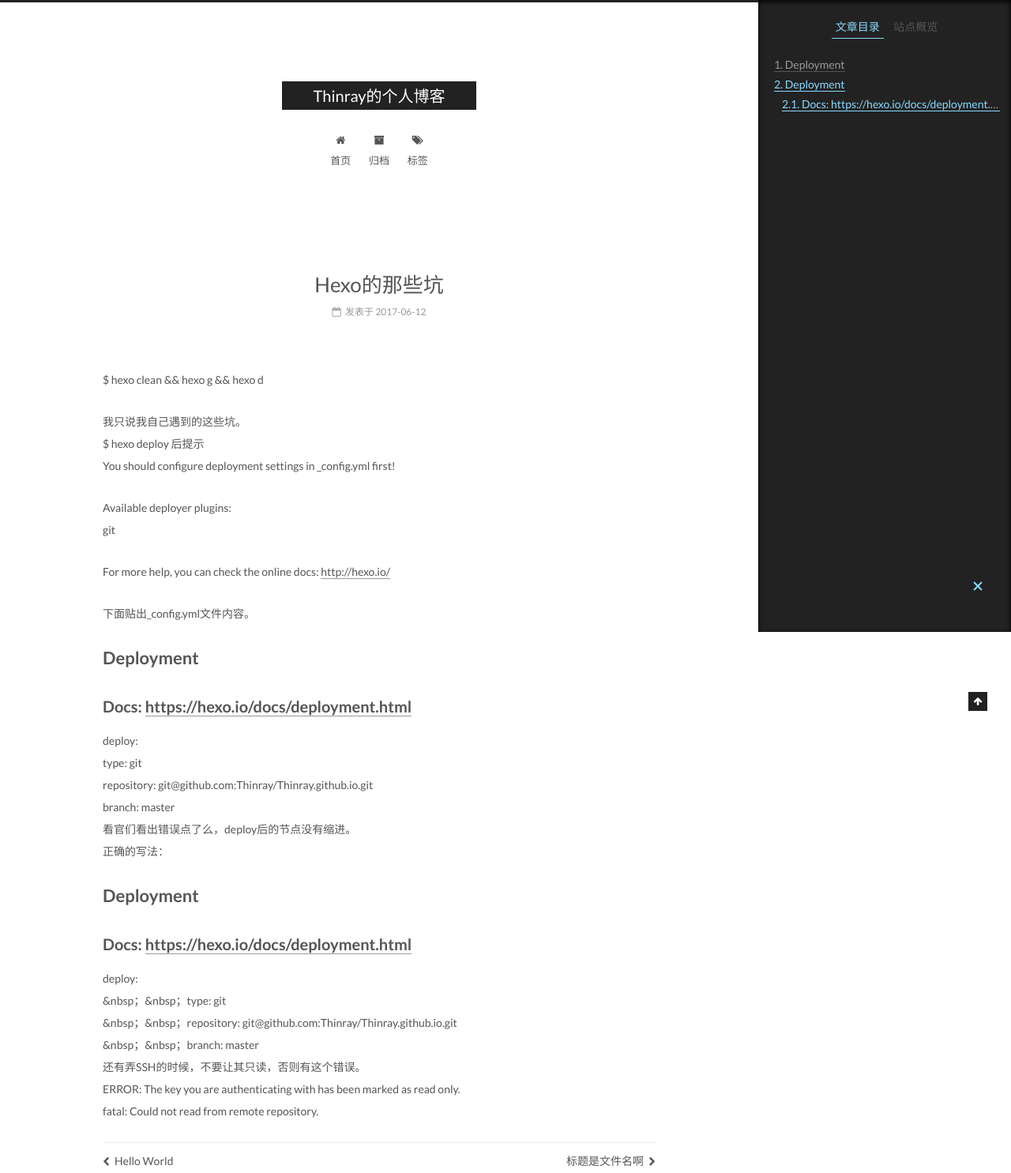
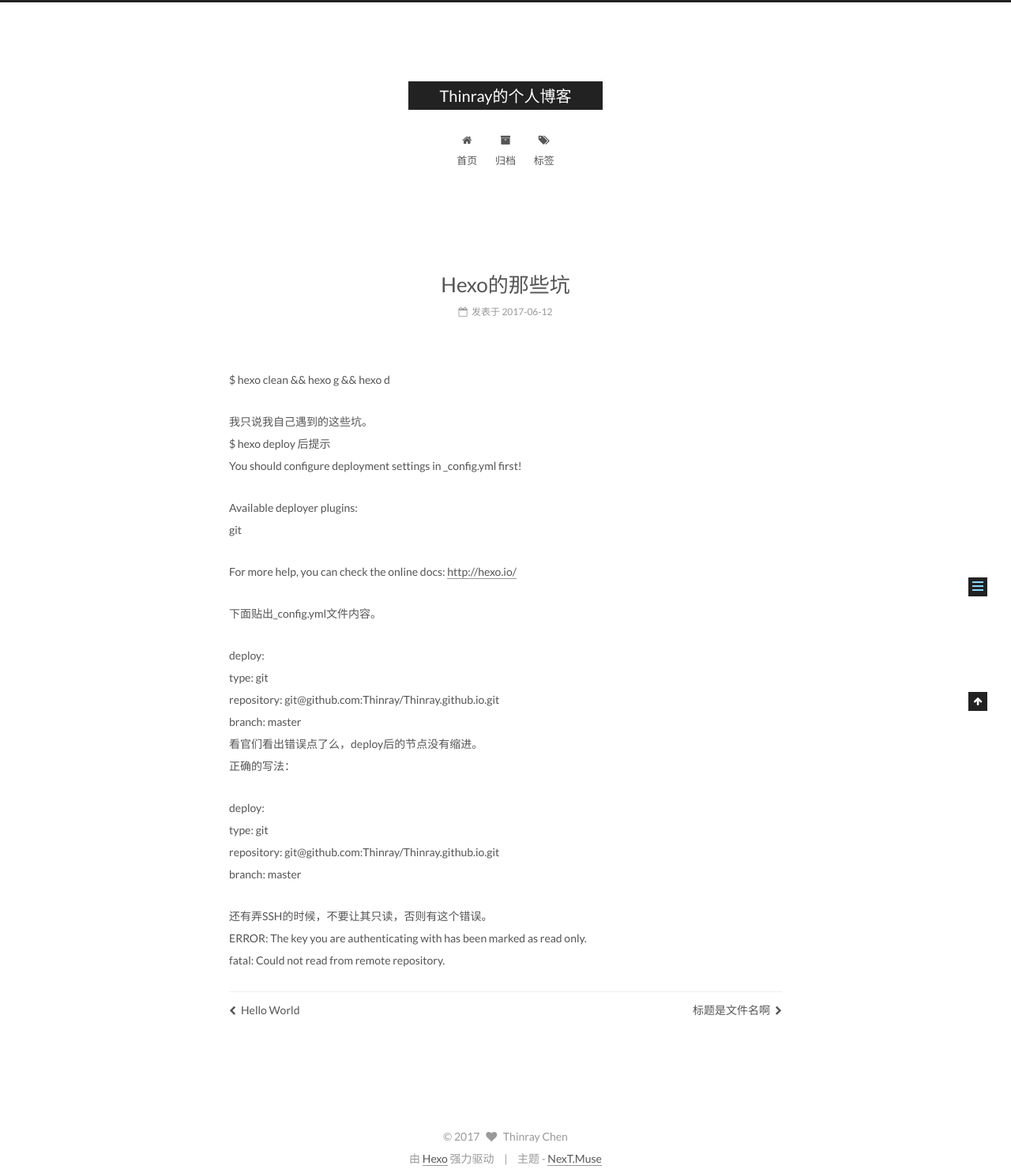
Before and after one commit to Thinray/Thinray.github.io, a plain HTML site: page 2017/06/12/试试中文/index.html in a window 1280 px wide. Shown: the top 1485 px of the page at 79% size. Drawn offline with Linux system fonts and the light colour scheme.

Commit message:
Site updated: 2017-06-12 12:09:03

```diff
--- a/2017/06/12/试试中文/index.html
+++ b/2017/06/12/试试中文/index.html
@@ -99,7 +99,7 @@
 <meta property="og:url" content="http://yoursite.com/2017/06/12/试试中文/index.html">
 <meta property="og:site_name" content="Thinray的个人博客">
 <meta property="og:description" content="$ hexo clean &amp;amp;&amp;amp; hexo g &amp;amp;&amp;amp; hexo d 我只说我自己遇到的这些坑。$ hexo deploy 后提示You should configure deployment settings in _config.yml first! Available deployer plugins:git For more help, you can chec">
-<meta property="og:updated_time" content="2017-06-12T04:04:25.000Z">
+<meta property="og:updated_time" content="2017-06-12T04:08:54.000Z">
 <meta name="twitter:card" content="summary">
 <meta name="twitter:title" content="Hexo的那些坑">
 <meta name="twitter:description" content="$ hexo clean &amp;amp;&amp;amp; hexo g &amp;amp;&amp;amp; hexo d 我只说我自己遇到的这些坑。$ hexo deploy 后提示You should configure deployment settings in _config.yml first! Available deployer plugins:git For more help, you can chec">
@@ -325,8 +325,9 @@
 <p>Available deployer plugins:<br>git</p>
 <p>For more help, you can check the online docs: <a href="http://hexo.io/" target="_blank" rel="external">http://hexo.io/</a></p>
 <p>下面贴出_config.yml文件内容。</p>
-<h1 id="Deployment"><a href="#Deployment" class="headerlink" title="Deployment"></a>Deployment</h1><h2 id="Docs-https-hexo-io-docs-deployment-html"><a href="#Docs-https-hexo-io-docs-deployment-html" class="headerlink" title="Docs: https://hexo.io/docs/deployment.html"></a>Docs: <a href="https://hexo.io/docs/deployment.html" target="_blank" rel="external">https://hexo.io/docs/deployment.html</a></h2><p>deploy:<br>type: git<br>repository: git@github.com:Thinray/Thinray.github.io.git<br>branch: master<br>看官们看出错误点了么，deploy后的节点没有缩进。<br>正确的写法：</p>
-<h1 id="Deployment-1"><a href="#Deployment-1" class="headerlink" title="Deployment"></a>Deployment</h1><h2 id="Docs-https-hexo-io-docs-deployment-html-1"><a href="#Docs-https-hexo-io-docs-deployment-html-1" class="headerlink" title="Docs: https://hexo.io/docs/deployment.html"></a>Docs: <a href="https://hexo.io/docs/deployment.html" target="_blank" rel="external">https://hexo.io/docs/deployment.html</a></h2><p>deploy:<br>&amp;nbsp；&amp;nbsp；type: git<br>&amp;nbsp；&amp;nbsp；repository: git@github.com:Thinray/Thinray.github.io.git<br>&amp;nbsp；&amp;nbsp；branch: master<br>还有弄SSH的时候，不要让其只读，否则有这个错误。<br>ERROR: The key you are authenticating with has been marked as read only.<br>fatal: Could not read from remote repository.</p>
+<p>deploy:<br>type: git<br>repository: git@github.com:Thinray/Thinray.github.io.git<br>branch: master<br>看官们看出错误点了么，deploy后的节点没有缩进。<br>正确的写法：</p>
+<p>deploy:<br>  type: git<br>  repository: git@github.com:Thinray/Thinray.github.io.git<br>  branch: master</p>
+<p>还有弄SSH的时候，不要让其只读，否则有这个错误。<br>ERROR: The key you are authenticating with has been marked as read only.<br>fatal: Could not read from remote repository.</p>
 
 
     </div>
@@ -422,17 +423,8 @@
 
 
 
-        <ul class="sidebar-nav motion-element">
-          <li class="sidebar-nav-toc sidebar-nav-active" data-target="post-toc-wrap" >
-            文章目录
-          </li>
-          <li class="sidebar-nav-overview" data-target="site-overview">
-            站点概览
-          </li>
-        </ul>
 
-
-      <section class="site-overview sidebar-panel">
+      <section class="site-overview sidebar-panel sidebar-panel-active">
         <div class="site-author motion-element" itemprop="author" itemscope itemtype="http://schema.org/Person">
           <img class="site-author-image" itemprop="image"
                src="/images/avatar.gif"
@@ -476,22 +468,6 @@
 
       </section>
 
-
-      <!--noindex-->
-        <section class="post-toc-wrap motion-element sidebar-panel sidebar-panel-active">
-          <div class="post-toc">
-
-
-
-
-
-
-              <div class="post-toc-content"><ol class="nav"><li class="nav-item nav-level-1"><a class="nav-link" href="#Deployment"><span class="nav-number">1.</span> <span class="nav-text">Deployment</span></a><ol class="nav-child"><li class="nav-item nav-level-2"><a class="nav-link" href="#Docs-https-hexo-io-docs-deployment-html"><span class="nav-number">1.1.</span> <span class="nav-text">Docs: https://hexo.io/docs/deployment.html</span></a></li></ol></li><li class="nav-item nav-level-1"><a class="nav-link" href="#Deployment-1"><span class="nav-number">2.</span> <span class="nav-text">Deployment</span></a><ol class="nav-child"><li class="nav-item nav-level-2"><a class="nav-link" href="#Docs-https-hexo-io-docs-deployment-html-1"><span class="nav-number">2.1.</span> <span class="nav-text">Docs: https://hexo.io/docs/deployment.html</span></a></li></ol></li></ol></div>
-
-
-          </div>
-        </section>
-      <!--/noindex-->
 
 
 
--- a/css/main.css
+++ b/css/main.css
@@ -1677,7 +1677,7 @@ pre .javascript .function {
   width: 4px;
   height: 4px;
   border-radius: 50%;
-  background: #17d1f4;
+  background: #8fff44;
 }
 .links-of-blogroll {
   font-size: 13px;
```
Also changed, not shown: 2017/06/12/hello-world/index.html (+1 -26 lines), index.html (+3 -2 lines).
